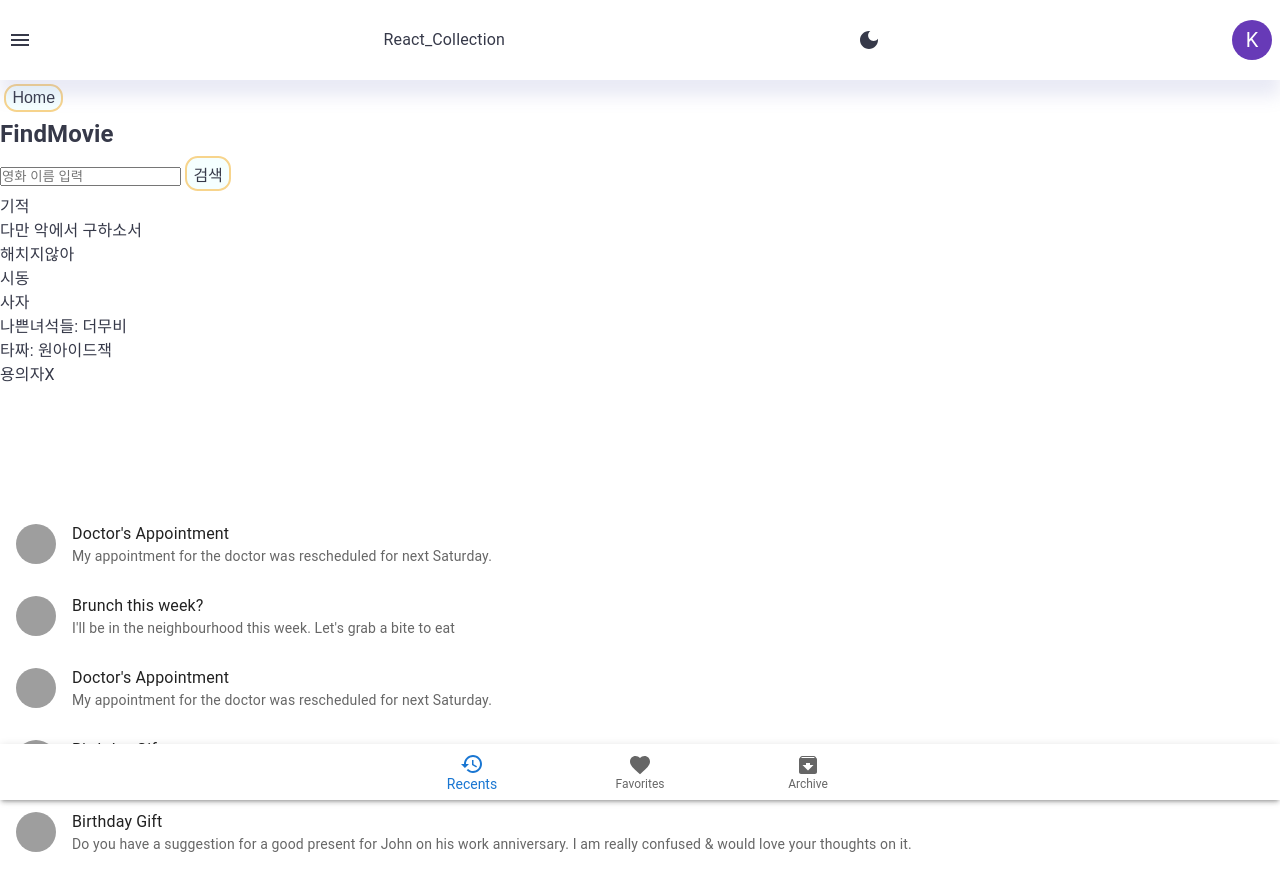
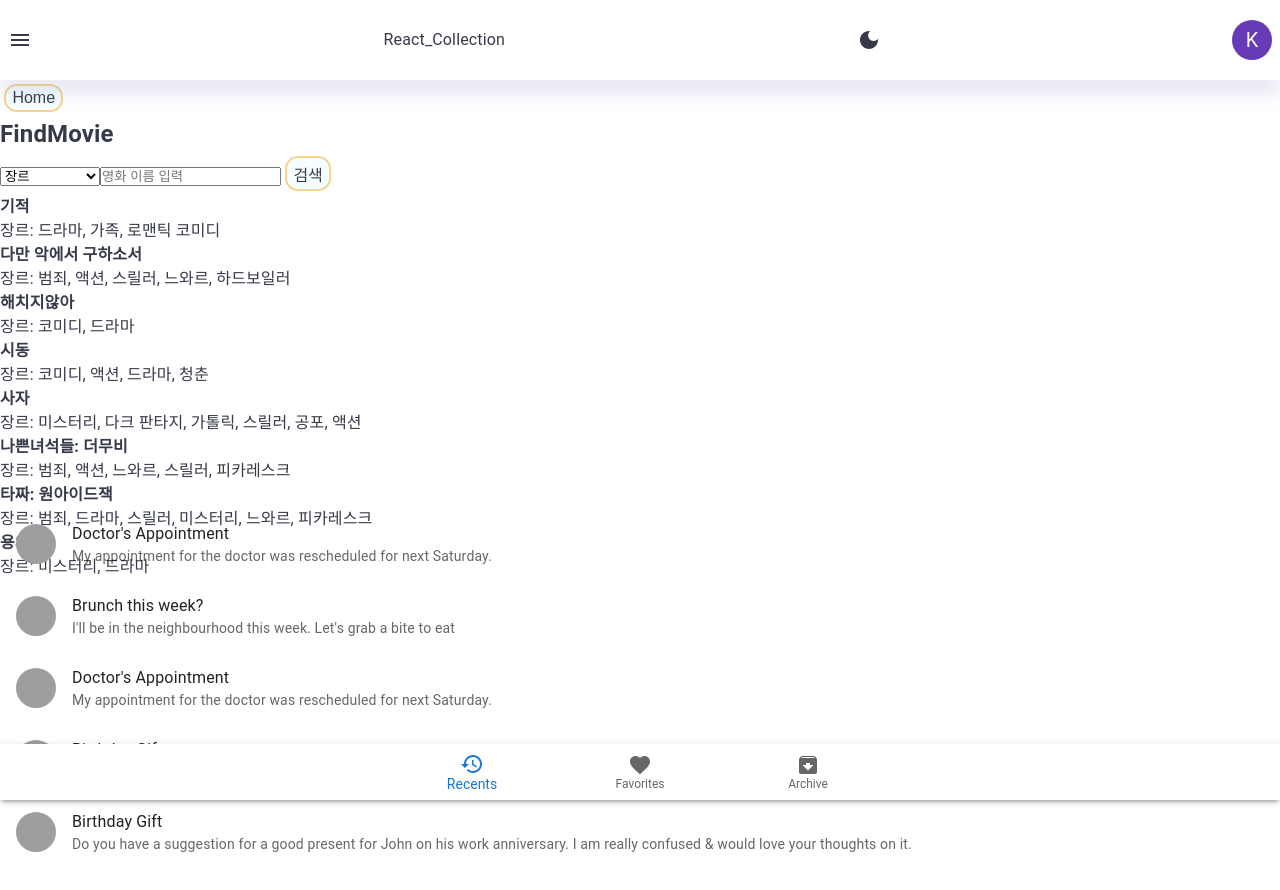
Before and after one commit to minju0809/react-colloction, a React (Create React App) app: page / in a window 1280 px wide. Both pictures are taken after a click on the button "FindMovie". Shown: the top 890 px of the page. Built offline with nearby package versions, Linux system fonts and the light colour scheme; grey boxes are pictures that could not be loaded.

Commit message:
movie 검색 통합 (select, input)

```diff
--- a/src/App.js
+++ b/src/App.js
@@ -6,7 +6,6 @@ import FindMovie from "./page/FindMovie";
 import Footer from "./component/Footer";
 import { useState } from "react";
 import "./App.css";
-import SelectMovie from "./page/SelectMovie";
 
 function App() {
   const [page, setPage] = useState(0);
@@ -18,7 +17,6 @@ function App() {
         {page === 1 && <FindGym setPage={setPage} />}
         {page === 2 && <FindMovie setPage={setPage} />}
         {page === 3 && <TodoList setPage={setPage} />}
-        {page === 4 && <SelectMovie setPage={setPage} />}
       </div>
       <Footer className="footer" />
     </>
--- a/src/component/Navbar.js
+++ b/src/component/Navbar.js
@@ -42,7 +42,6 @@ const Navbar = ({ setPage }) => {
           <li onClick={() => changePage(1)}>FindGym</li>
           <li onClick={() => changePage(2)}>FindMovie</li>
           <li onClick={() => changePage(3)}>TodoList</li>
-          <li onClick={() => changePage(4)}>SelectMovie</li>
         </ul>
       </div>
     </nav>
--- a/src/page/FindMovie.js
+++ b/src/page/FindMovie.js
@@ -4,6 +4,46 @@ import movieList from "../component/json/MovieData";
 const FindMovie = ({ setPage }) => {
   const [findMovie, setFindMovie] = useState("");
   const [searchMovies, setSearchMovies] = useState([]);
+
+  const [selectGenre, setSelectGenre] = useState("");
+  const genres = [
+    "장르",
+    "액션",
+    "멜로",
+    "코미디",
+    "로맨틱 코미디",
+    "모험",
+    "공상과학",
+    "판타지",
+    "다크 판타지",
+    "드라마",
+    "청춘",
+    "탐정",
+    "전쟁",
+    "공포",
+    "미스터리",
+    "스릴러",
+    "느와르",
+    "갱스터",
+    "서부극",
+    "가톨릭",
+    "피카레스크",
+  ];
+
+  const onSelect = (s) => {
+    setSelectGenre(s.target.value);
+  };
+
+  const selectMovie = () => {
+    const selectedMovie = movieList.filter((movie) => {
+      return movie.genre.includes(selectGenre);
+    });
+    if (selectedMovie) {
+      return selectedMovie.map((movie, id) => (
+        <Result key={id} movie={movie} />
+      ));
+    }
+  };
 
   const handleMovie = (e) => {
     setFindMovie(e.target.value);
@@ -15,12 +55,55 @@ const FindMovie = ({ setPage }) => {
     );
   };
 
+  const View = () => {
+    // {
+    //   selectGenre !== "" ? (
+    //     <div>
+    //       {searchMovies.map((movie, id) => (
+    //         <Result key={id} movie={movie} />
+    //       ))}
+    //     </div>
+    //   ) : findMovie !== "" ? (
+    //     <div>{selectMovie()}</div>
+    //   ) : (
+    //     <div>
+    //       {movieList.map((movie, id) => (
+    //         <Result key={id} movie={movie} />
+    //       ))}
+    //     </div>
+    //   );
+    // }
+    if (searchMovies.length > 0) {
+      return searchMovies.map((movie, id) => <Result key={id} movie={movie} />);
+    } else if (selectGenre.length > 0) {
+      return <div>{selectMovie()}</div>;
+    } else {
+      return movieList.map((movie, id) => <Result key={id} movie={movie} />);
+    }
+  };
+
+  const Result = ({ movie }) => {
+    return (
+      <div key={movie.id}>
+        <h4 className="result" onClick={() => window.open(movie.link)}>
+          {movie.name}
+        </h4>
+        장르: {movie.genre}
+      </div>
+    );
+  };
+
   return (
     <div className="findMovie">
       <button className="btn" onClick={() => setPage(0)}>
         Home
       </button>
       <h2>FindMovie</h2>
+      <select value={selectGenre} onChange={onSelect}>
+        {genres.map((genre, i) => (
+          <option key={i}>{genre}</option>
+        ))}
+      </select>
       <input
         placeholder="영화 이름 입력"
         value={findMovie}
@@ -29,27 +112,7 @@ const FindMovie = ({ setPage }) => {
       <button className="btn" onClick={handleAdd}>
         검색
       </button>
-      <div>
-        {searchMovies.length > 0
-          ? searchMovies.map((movie, id) => (
-              <div
-                className="result"
-                key={id}
-                onClick={() => window.open(movie.link)}
-              >
-                {movie.name}
-              </div>
-            ))
-          : movieList.map((movie, id) => (
-              <div
-                className="result"
-                key={id}
-                onClick={() => window.open(movie.link)}
-              >
-                {movie.name}
-              </div>
-            ))}
-      </div>
+      <div>{View()}</div>
     </div>
   );
 };
--- a/src/page/SelectMovie.js
+++ /dev/null
@@ -1,66 +0,0 @@
-import { useState } from "react";
-import movieList from "../component/json/MovieData";
-
-const SelectMovie = () => {
-  const [selectGenre, setSelectGenre] = useState("");
-  const genres = [
-    "장르",
-    "액션",
-    "멜로",
-    "코미디",
-    "로맨틱 코미디",
-    "모험",
-    "공상과학",
-    "판타지",
-    "다크 판타지",
-    "드라마",
-    "청춘",
-    "탐정",
-    "전쟁",
-    "공포",
-    "미스터리",
-    "스릴러",
-    "느와르",
-    "갱스터",
-    "서부극",
-    "가톨릭",
-    "피카레스크",
-  ];
-
-  const filterMovie = () => {
-    const filtered = movieList.filter((info) => {
-      return info.genre.includes(selectGenre);
-    });
-    console.log(filtered);
-    if (filtered) {
-      return filtered.map((info, i) => <div key={i}>{info.name}</div>);
-    }
-  };
-
-  const onSelect = (e) => {
-    console.log(e.target.value);
-    setSelectGenre(e.target.value);
-  };
-
-  return (
-    <div className="selectMovie">
-      <h2>SelectMovie</h2>
-      <select onChange={onSelect}>
-        {genres.map((genre, i) => (
-          <option key={i}>{genre}</option>
-        ))}
-      </select>
-      {selectGenre ? (
-        <div>{filterMovie()}</div>
-      ) : (
-        <div>
-          {movieList.map((movie, i) => (
-            <div key={i}>{movie.name}</div>
-          ))}
-        </div>
-      )}
-    </div>
-  );
-};
-
-export default SelectMovie;
--- a/src/page/TodoList.js
+++ b/src/page/TodoList.js
@@ -37,7 +37,6 @@ const TodoList = ({setPage}) => {
       <button className="btn" onClick={() => setPage(0)}>Home</button>
       <button className="btn" onClick={() => setPage(1)}>FindGym</button>
       <button className="btn" onClick={() => setPage(2)}>FindMovie</button>
-      <button className="btn" onClick={() => setPage(4)}>SelectMovie</button>
       <h2>To do List</h2>
       <input
         value={todo}
```
